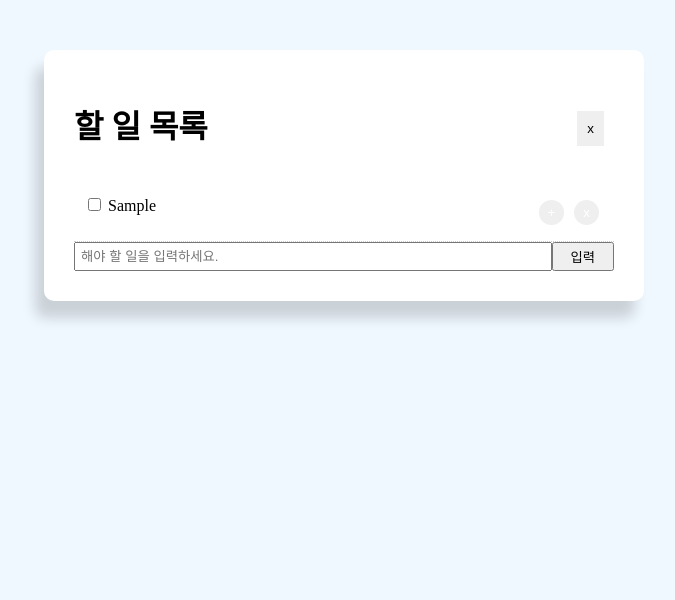
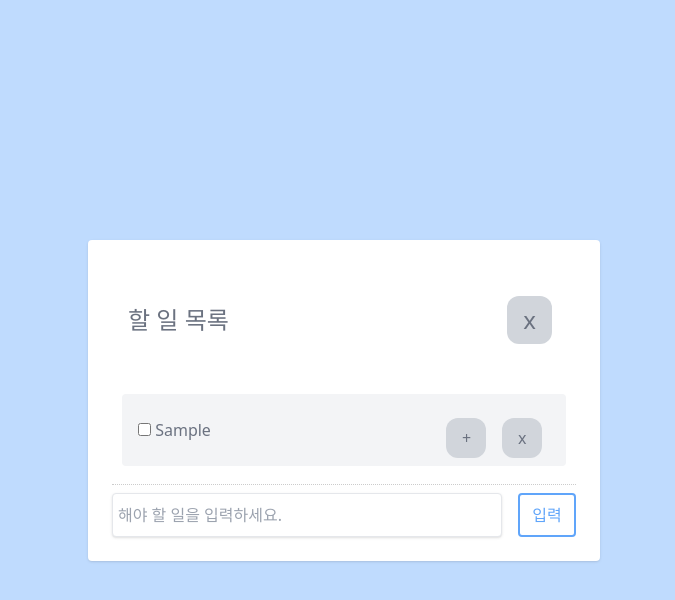
Before and after one commit to official-Jihun/React, a React (Create React App) app: page / in a window 1280 px wide. Both pictures are taken after typing "Sample" into the empty fields and a click on the input "입력". Shown: the top 600 px of the page, without its empty margins (296-971 px from the left). Built offline with nearby package versions, Linux system fonts and the light colour scheme.

Commit message:
css 추가

```diff
--- a/package.json
+++ b/package.json
@@ -36,5 +36,10 @@
       "last 1 firefox version",
       "last 1 safari version"
     ]
+  },
+  "devDependencies": {
+    "autoprefixer": "^10.4.2",
+    "postcss": "^8.4.8",
+    "tailwindcss": "^3.0.23"
   }
 }
--- /dev/null
+++ b/postcss.config.js
@@ -0,0 +1,6 @@
+module.exports = {
+  plugins: {
+    tailwindcss: {},
+    autoprefixer: {},
+  },
+}
--- /dev/null
+++ b/src/App.css
@@ -0,0 +1,3 @@
+@tailwind base;
+@tailwind components;
+@tailwind utilities;
--- a/src/App.js
+++ b/src/App.js
@@ -38,8 +38,8 @@ export default function App() {
   //setTodoData(window.localStorage.getItem("todoData"));
 
   return (
-    <div className="container">
-      <div className="todoBlock">
+    <div className="flex items-center justify-center w-screen h-screen bg-blue-200 ">
+      <div className="w-full p-6 m-4 bg-white rounded shadow lg:w-3/4 lg:max-w-lg" >
         <Title todoData={todoData} setTodoData={setTodoData}/>
         <List todoData={todoData} setTodoData={setTodoData}/>
         <Form handelSubmit={handelSubmit} value={value} setValue={setValue}/>
--- a/src/Components/Form.js
+++ b/src/Components/Form.js
@@ -10,8 +10,9 @@ export default function Form({handelSubmit, value, setValue}) {
 
     return (
         <div>
-            <form style= {{display:'flex'}} onSubmit={handelSubmit}>
+            <form style= {{display:'flex'}} onSubmit={handelSubmit} className="flex pt-2">
                 <input
+                className='w-full px-3 py-2 mr-4 text-gray-500 border rounded shadow'
                 type="text"
                 name="value"
                 style={{flex:'10', padding:'5px'}}
@@ -22,7 +23,7 @@ export default function Form({handelSubmit, value, setValue}) {
                 <input
                 type="submit"
                 value="입력"
-                className="btn"
+                className="p-2 text-blue-400 border-2 border-blue-400 rounded hover:text-white hover:bg-blue-200"
                 style={{flex:'1'}}
 
                 />
--- a/src/Components/List.js
+++ b/src/Components/List.js
@@ -2,15 +2,6 @@ import React,  {useState} from 'react'
 
 export default function List({todoData, setTodoData}) {
 
-    const btnStyle = {
-        color: "#fff",
-        border: "none",
-        padding: "5px 9px",
-        borderRadius: "50%",
-        margin:"5px",
-        cursor: "pointer",
-        float: "right",
-    };
 
     const [value, setValue] = useState("");
 
@@ -80,10 +71,11 @@ export default function List({todoData, setTodoData}) {
                 {
                     data.mod ?
 
-                    <form style= {{display:'flex'}} onSubmit={handelSubmit(data.id)} >
+                    <form className='flex w-full' onSubmit={handelSubmit(data.id)} >
                         <input
                             type="text"
                             name="value"
+                            className='w-full px-3 py-2 mr-4 text-gray-500 border rounded shadow'
                             style={{flex:'10', padding:'5px'}}
                             placeholder={data.title}
                             value={value}
@@ -92,21 +84,25 @@ export default function List({todoData, setTodoData}) {
                         <input
                             type="submit"
                             value="+"
-                            className="수정"
+                            className="p-2 text-blue-400 border-2 border-blue-400 rounded hover:text-white hover:bg-blue-200"
                             style={{flex:'1'}}
                         />
                     </form>
 
-                    :<div>
+                    :<div className='className = "flex items-center justify-between w-full px-4 py-6 my-2 text-gray-500 rounded bg-gray-100 "'>
                         <input
                             type = "checkbox"
                             onChange={() => handelCompletedChange(data.id) }
                             defaultChecked={false}
                         />
-                        {" "}{data.title}
+                        <span className={data.completed ? "line-through" : "undefined"}>
+                            {" "}{data.title}
+                        </span>
 
-                        <button style={btnStyle} onClick={()=> handelDelClick(data.id)}> x </button>
-                        <button style={btnStyle} onClick={()=> handelModClick(data.id)}> + </button>
+                        <button className='px-4 py-2 mx-2  float-right bg-gray-300 rounded-xl w-10 h-10 items-center'
+                        onClick={()=> handelDelClick(data.id)}> x </button>
+                        <button  className='px-4 py-2 mx-2 float-right bg-gray-300 rounded-xl w-10 h-10 items-center'
+                        onClick={()=> handelModClick(data.id)}> + </button>
                     </div>
                 }
 
--- a/src/Components/Title.js
+++ b/src/Components/Title.js
@@ -1,25 +1,18 @@
 import React from 'react'
 
 export default function Title({todoData, setTodoData}) {
-    const delBtnStyle = {
-        color: "#000",
-        border: "none",
-        padding: "10px 10px",
-        margin: "10px 10px",
-        cursor: "pointer",
-        float: "right",
-    };
     const handelDelClick = () => {
         let newTodoData = [];
         setTodoData(newTodoData);
     };
 
     return (
-        <div>
+        <div className="flex w-full px-4 py-8 text-gray-500 round text-2xl items-center justify-between ">
             <h1>
                 할 일 목록
-                <button style={delBtnStyle} onClick={()=> handelDelClick()}> x </button>
             </h1>
+            <button className="px-4 py-2 items-center mx-2 bg-gray-300 rounded-xl float-right"
+            onClick={()=> handelDelClick()}> x </button>
         </div>
     );
 }
--- a/src/index.css
+++ b/src/index.css
@@ -1,16 +1,3 @@
-body {
-  background-color:aliceblue;
-}
-
-.container{
-  margin : auto;
-  max-width: 600px;
-}
-
-.todoBlock {
-  padding:30px;
-  margin-top: 50px;
-  background: #fff;
-  border-radius: 10px;
-  box-shadow: -9px 17px 13px rgb(0 0 0/16%)
-}
+@tailwind base;
+@tailwind components;
+@tailwind utilities;
--- /dev/null
+++ b/tailwind.config.js
@@ -0,0 +1,9 @@
+module.exports = {
+  content: [
+    "./src/**/*.{js,jsx,ts,tsx}",
+  ],
+  theme: {
+    extend: {},
+  },
+  plugins: [],
+}
```
Also changed, not shown: 1 other file (tests, documents, lock files or other folders).
